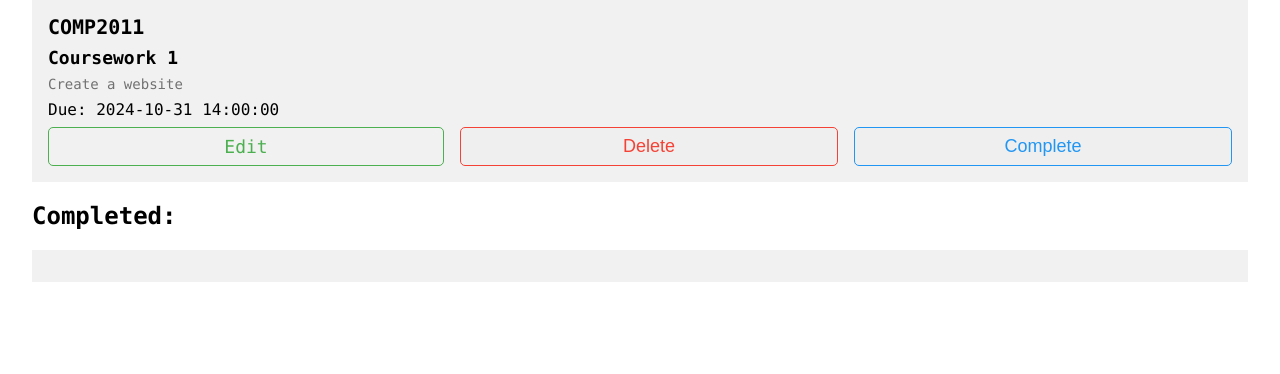
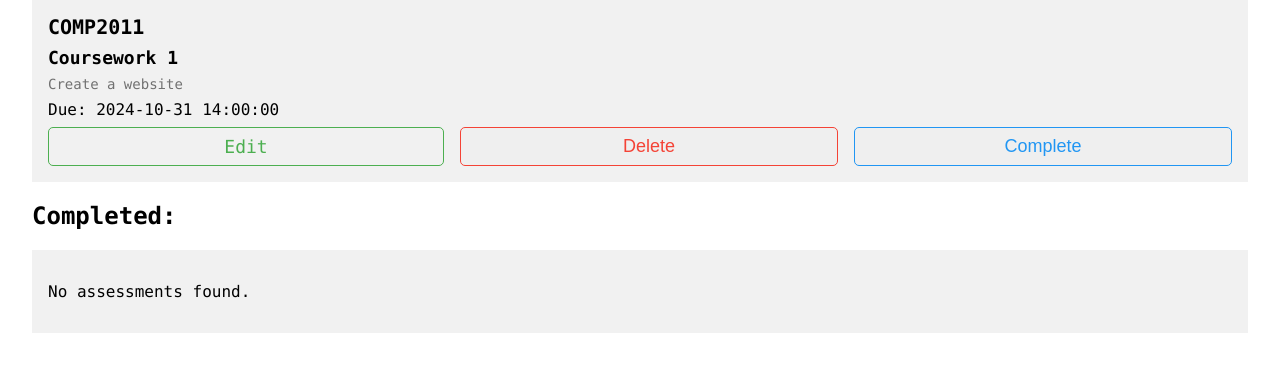
Before and after one commit to tobyrushton/COMP2011, a Flask app: page / in a window 1280 px wide. Shown: the part 258-632 px from the top of the page. Run offline with Flask 3, Linux system fonts and the light colour scheme.

Commit message:
cw1 - create assessment list component

```diff
--- /dev/null
+++ b/cw1/app/templates/components/assessment_list.html
@@ -0,0 +1,10 @@
+<div class="assessment-container">
+    {% for assessment in assessments %}
+        {% with assessment=assessment %}
+            {% include 'components/assessment.html' %}
+        {% endwith %}
+    {% endfor %}
+    {% if assessments|length == 0 %}
+        <p>No assessments found.</p>
+    {% endif %}
+</div>
--- a/cw1/app/templates/index.html
+++ b/cw1/app/templates/index.html
@@ -3,19 +3,11 @@
 {% block content %}
     <h1>All assessments</h1>
     <h2>In progress:</h2>
-    <div class="assessment-container">
-        {% for assessment in current %}
-            {% with assessment=assessment %}
-                {% include 'components/assessment.html' %}
-            {% endwith %}
-        {% endfor %}
-    </div>
+    {% with assessments=current %}
+        {% include 'components/assessment_list.html' %}
+    {% endwith %}
     <h2>Completed:</h2>
-    <div class="assessment-container">
-        {% for assessment in completed %}
-            {% with assessment=assessment %}
-                {% include 'components/assessment.html' %}
-            {% endwith %}
-        {% endfor %}
-    </div>
+    {% with assessments=completed %}
+        {% include 'components/assessment_list.html' %}
+    {% endwith %}
 {% endblock %}
--- a/cw1/app/views.py
+++ b/cw1/app/views.py
@@ -1,5 +1,5 @@
 from app import app, db, models
-from flask import render_template, redirect, url_for
+from flask import render_template, redirect, url_for, flash
 from .forms import AssessmentForm
 
 @app.route('/')
@@ -30,7 +30,7 @@ def new():
         # redirect to the current assessments page
         return redirect(url_for('current'))
     else: # form is not valid
-        print(form.errors)
+        flash('Error updating the assessment.')
 
 
     return render_template('new.html',
@@ -107,6 +107,6 @@ def edit(id):
         # redirect to the current assessments page
         return redirect(url_for('index'))
     else:
-        print(form.errors)
+        flash('Error updating the assessment.')
 
     return render_template('edit.html', title="Edit Assessment", form=form)
```
Also changed, not shown: cw1/app/templates/current_complete.html (+3 -7 lines).
